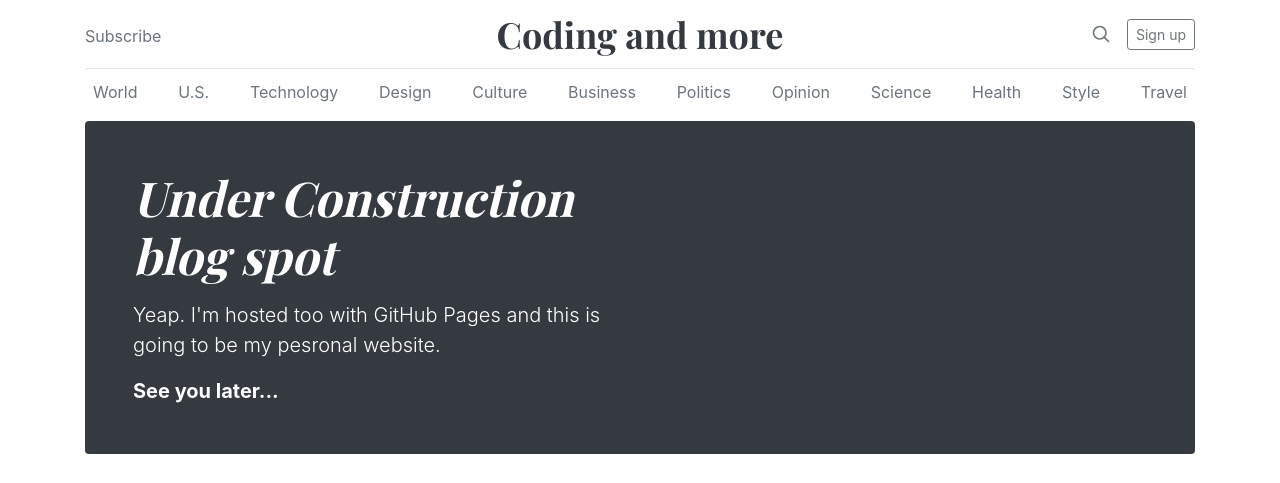
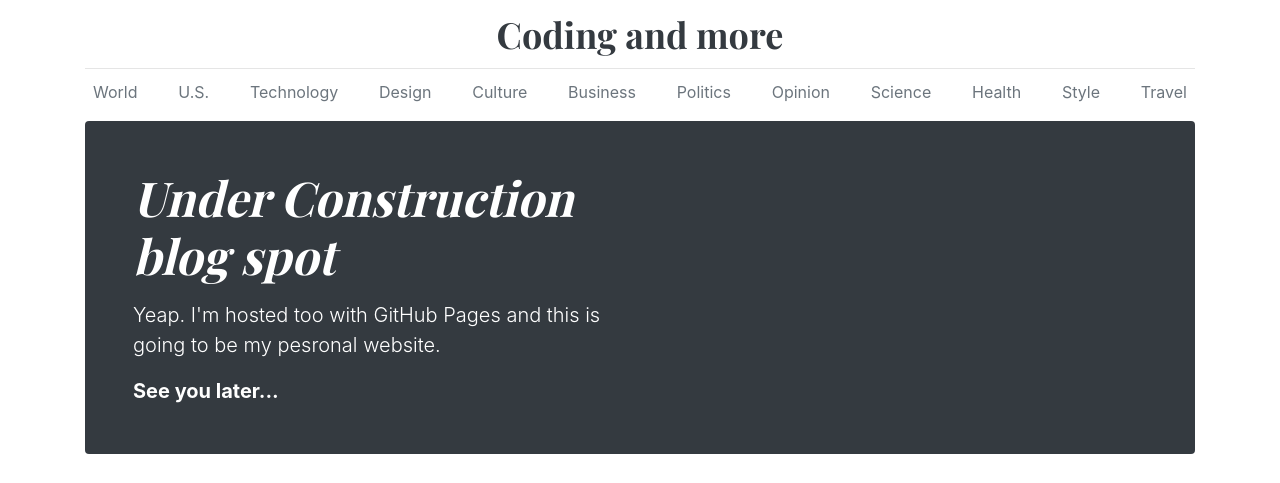
Before and after one commit to markelis/markelis.github.io, a plain HTML site: page index.html in a window 1280 px wide. Shown: the top 483 px of the page. Drawn offline with nearby package versions, Linux system fonts and the light colour scheme; a script that the page names is missing.

Commit message:
git commit

```diff
--- a/index.html
+++ b/index.html
@@ -24,16 +24,13 @@
       <header class="blog-header py-3">
         <div class="row flex-nowrap justify-content-between align-items-center">
           <div class="col-4 pt-1">
-            <a class="text-muted" href="#">Subscribe</a>
+
           </div>
           <div class="col-4 text-center">
             <a class="blog-header-logo text-dark" href="#">Coding and more</a>
           </div>
           <div class="col-4 d-flex justify-content-end align-items-center">
-            <a class="text-muted" href="#">
-              <svg xmlns="http://www.w3.org/2000/svg" width="20" height="20" viewBox="0 0 24 24" fill="none" stroke="currentColor" stroke-width="2" stroke-linecap="round" stroke-linejoin="round" class="mx-3"><circle cx="10.5" cy="10.5" r="7.5"></circle><line x1="21" y1="21" x2="15.8" y2="15.8"></line></svg>
-            </a>
-            <a class="btn btn-sm btn-outline-secondary" href="#">Sign up</a>
+
           </div>
         </div>
       </header>
```
